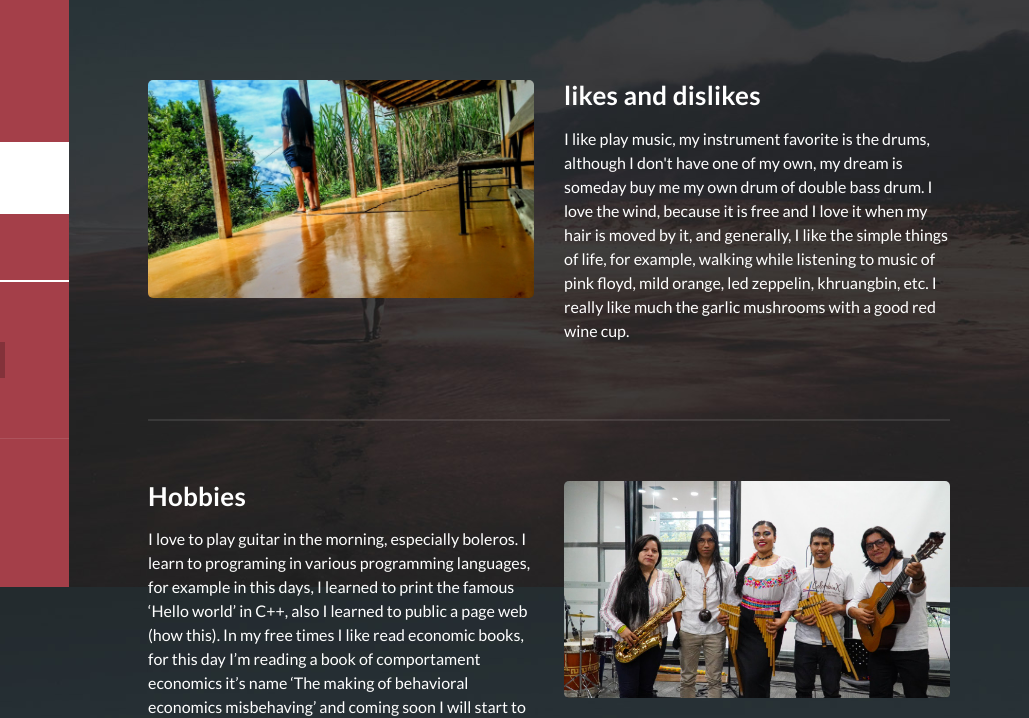
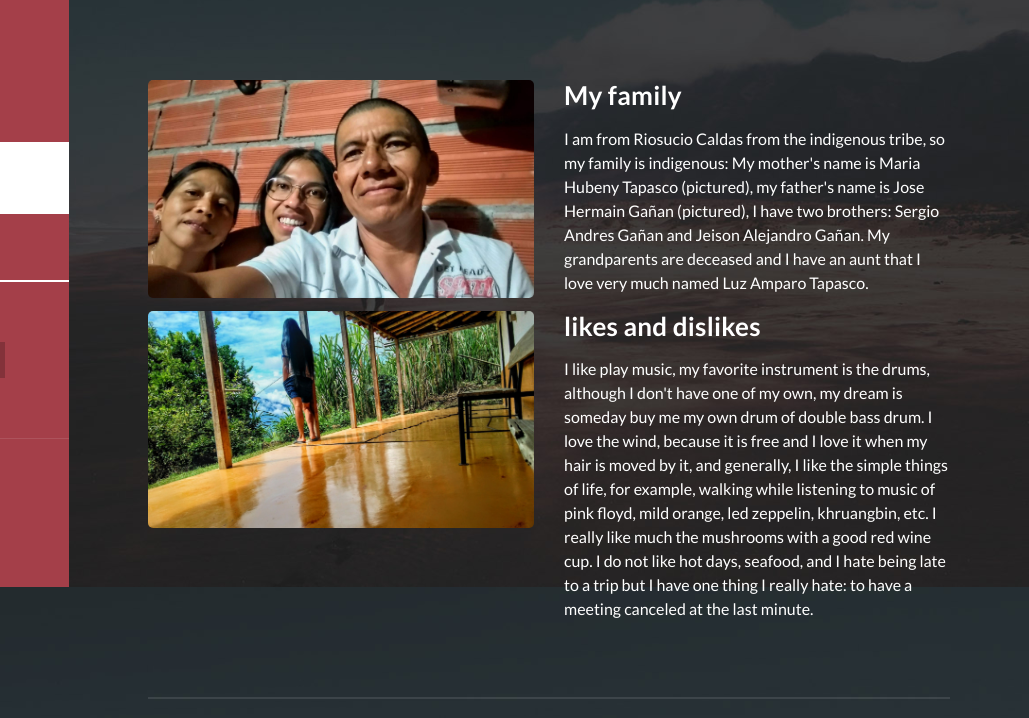
Before and after one commit to ccganant/PP_Udea, a plain HTML site: page index.html in a window 1280 px wide. Shown: the part 213-931 px from the top of the page, 251-1280 px from the left. Drawn offline with Linux system fonts and the light colour scheme.

Commit message:
add my famliy

```diff
--- a/index.html
+++ b/index.html
@@ -96,6 +96,32 @@ https://templatemo.com/tm-531-reflux
             <div class="row">
               <div class="col-md-6">
                 <div class="left-image">
+                  <img src="assets/images/family.jpg" alt="" />
+                </div>
+              </div>
+              <div class="col-md-6">
+                <div class="right-text">
+                  <h4>My family</h4>
+                  <p>
+                    I am from Riosucio Caldas from the indigenous tribe, so my family is indigenous:
+
+                    My mother's name is Maria Hubeny Tapasco (pictured),
+                    my father's name is Jose Hermain Gañan (pictured),
+                    I have two brothers: Sergio Andres Gañan and Jeison Alejandro Gañan.
+                    My grandparents are deceased and I have an aunt that I
+                    love very much named Luz Amparo Tapasco.
+                  </p>
+             <!--     <div class="white-button">
+                    <a href= "#">Read More</a>
+                  </div> --->
+                </div>
+              </div>
+            </div>
+          </div>
+          <div class="left-image-post">
+            <div class="row">
+              <div class="col-md-6">
+                <div class="left-image">
                   <img src="assets/images/left-image.jpg" alt="" />
                 </div>
               </div>
@@ -103,12 +129,14 @@ https://templatemo.com/tm-531-reflux
                 <div class="right-text">
                   <h4>likes and dislikes</h4>
                   <p>
-                    I like play music, my instrument favorite is the drums, although I don't
+                    I like play music, my favorite instrument is the drums, although I don't
                     have one of my own, my dream is someday buy me my own drum of double bass drum.
                     I love the wind, because it is free and I love it when my hair is moved by it, and generally,
                     I like the simple things of life, for example,
                     walking while listening to music of pink floyd, mild orange, led zeppelin, khruangbin, etc.
-                    I really like much the garlic mushrooms with a good red wine cup.
+                    I really like much the mushrooms with a good red wine cup. I do not like hot days,
+                    seafood, and I hate being late to a trip but I have one thing I really hate:
+                    to have a meeting canceled at the last minute.
 
                   </p>
              <!--     <div class="white-button">
@@ -125,14 +153,14 @@ https://templatemo.com/tm-531-reflux
                   <h4>Hobbies</h4>
                   <p>
                     I love to play guitar in the morning, especially boleros.
-                    I learn to programing in various programming languages, for example in this days,
+                    I'm learn to programing in various programming languages, for example in these days,
                     I learned to print the famous ‘Hello world’ in  C++,
-                    also I learned to public a page web (how this).
+                    also I learned to public a page web (like this).
                     In my free times I like read economic books,
-                    for this day I’m reading a book of comportament economics
+                    for these day I’m reading a book of comportament economics
                     it’s name ‘The making of behavioral economics misbehaving’
                     and coming soon I will start to read a book of microeconomic theory.
-                    In summary, my hobbies are playing music and learning programming and economics.
+                    In a few words, my hobbies are playing music and learning programming and economics.
                   </p>
              <!--    <div class="white-button">
                     <a href="#">Read More</a>
```
Also changed, not shown: assets/images/family.jpg (added).
